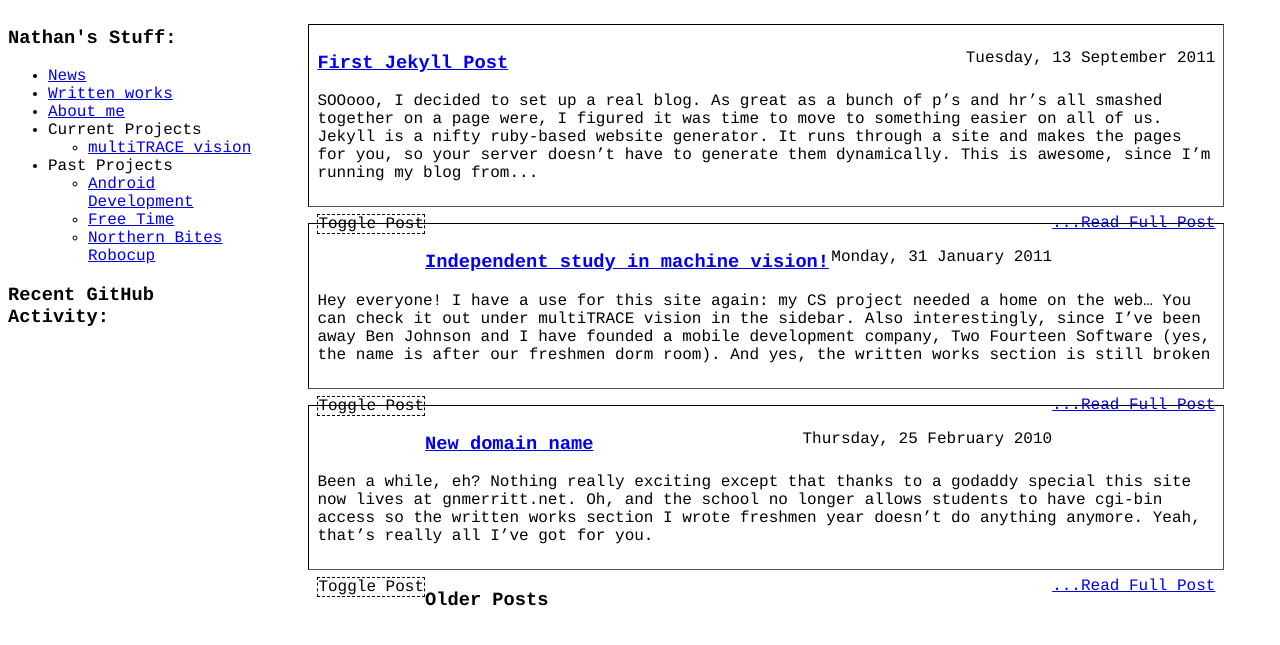
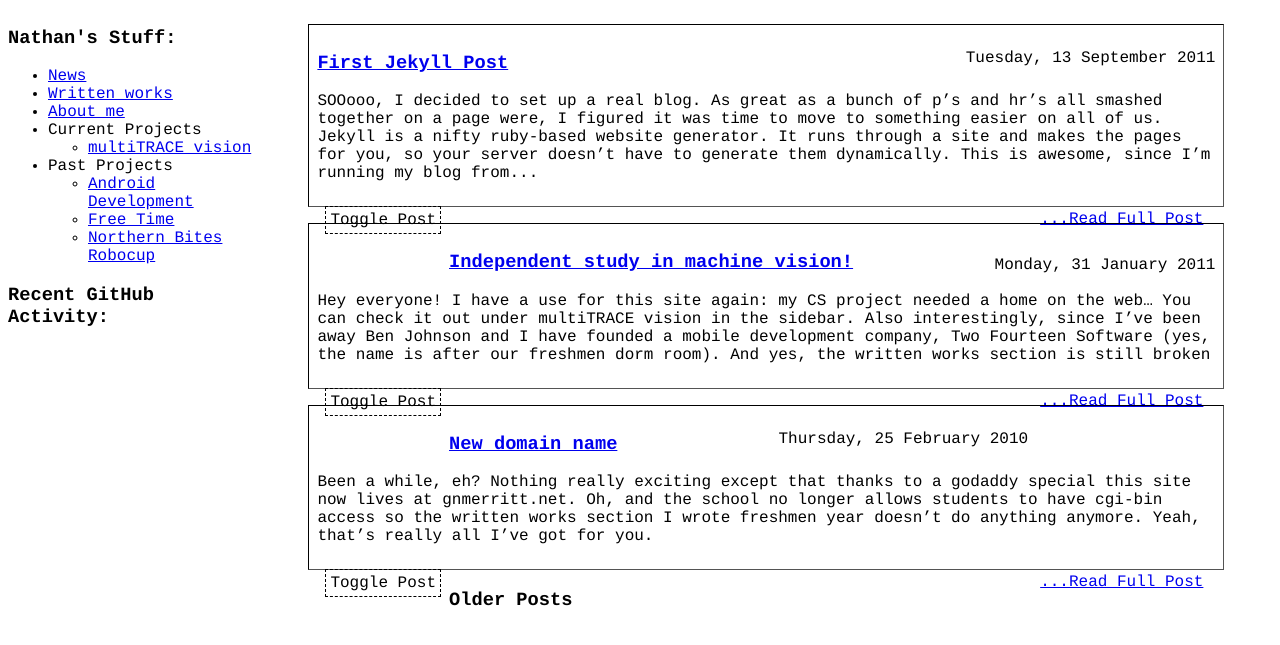
Before and after one commit to gnmerritt/gnmerritt.net, a Jekyll site: the page built from index.markdown, in a window 1280 px wide. Shown: the top 645 px of the page. Built offline with Jekyll 4.4.1, drawn with Linux system fonts in a browser that asks for light colours.

Commit message:
coding around dom, consolidated some css...

```diff
--- a/css/blog.css
+++ b/css/blog.css
@@ -15,8 +15,9 @@ nav.left { width:20%; float:left; }
 .post.closed .preview { display:none; }
 .post .body { clear:both; }
 .post .related { }
+.post .more, .post .hide { margin:0.5em; padding:0.25em; cursor:pointer; }
 .post .more { float:right; }
-.post .hide { border:1px dashed black; float:left; cursor:pointer; }
+.post .hide { border:1px dashed black; float:left; }
 
 #footer { margin:0 50px; clear:both; }
 
--- a/index.markdown
+++ b/index.markdown
@@ -7,18 +7,15 @@ title: gnmerritt.net - Nathan's home on the web
 
 {% for post in site.posts limit:6 %}
   <article class="post">
-     <div>
        <h3> <a href="{{ post.id }}.html">{{ post.title }}</a></h3>
        <p class="date">{{ post.date | date: "%A, %d %B  %Y"}}</p>
-     </div>
 
      <p class="preview">{{ post.content | strip_html | truncatewords: 75 }}</p>
 
      {% if post.content.size > 75 %}
-     <div>
        <p class="hide" onclick="gnm.toggleOpen(this)">Toggle Post</p>
        <p class="more"><a href="{{ post.id }}.html">...Read Full Post</a></p>
-     </div>
+
      {% endif %}
   </article>
 {% endfor %}
--- a/js/blog.js
+++ b/js/blog.js
@@ -19,7 +19,7 @@ function removeClass(ele,cls)
 {
     if (hasClass(ele,cls)) {
 	var reg = new RegExp('(\\s|^)'+cls+'(\\s|$)');
-	ele.className=ele.className.replace(reg,' ');
+	ele.className=ele.className.replace(reg,' ').replace(/^\s|\s$/,'');
     }
 }
 
```
